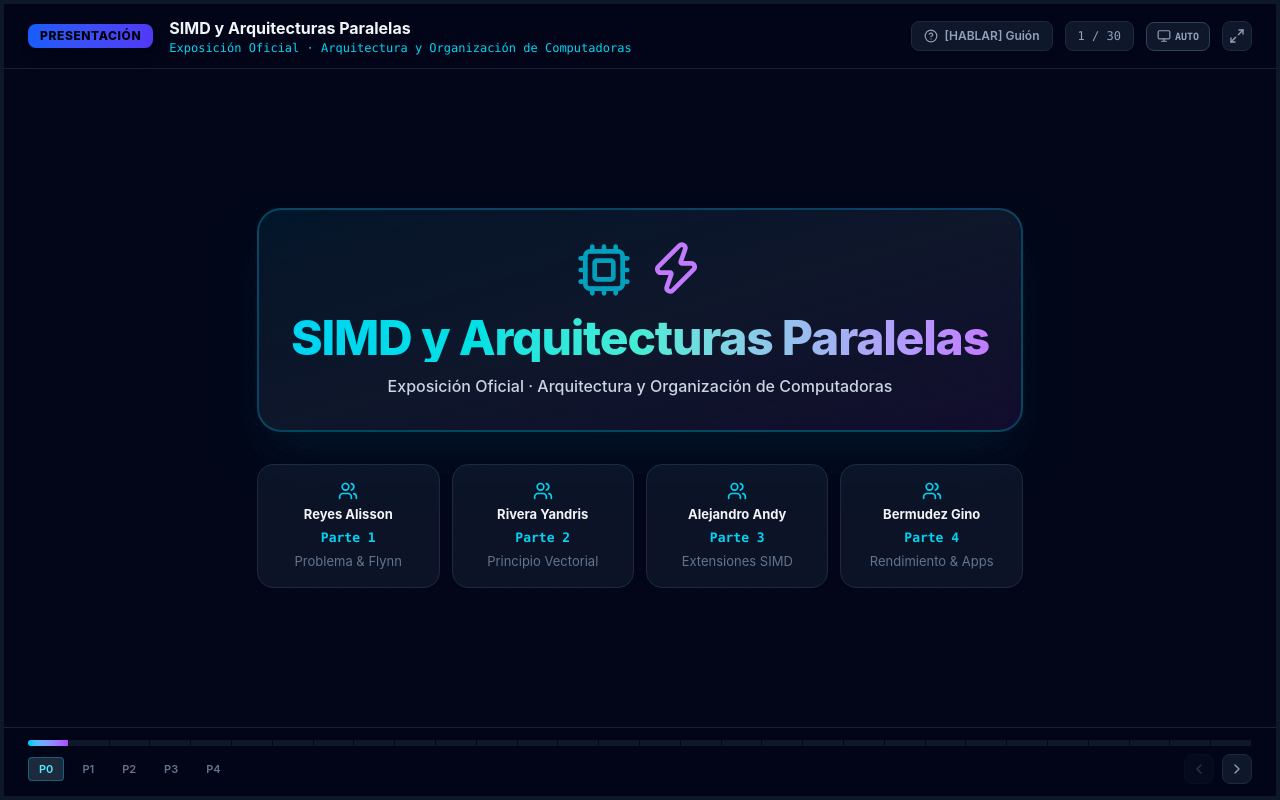
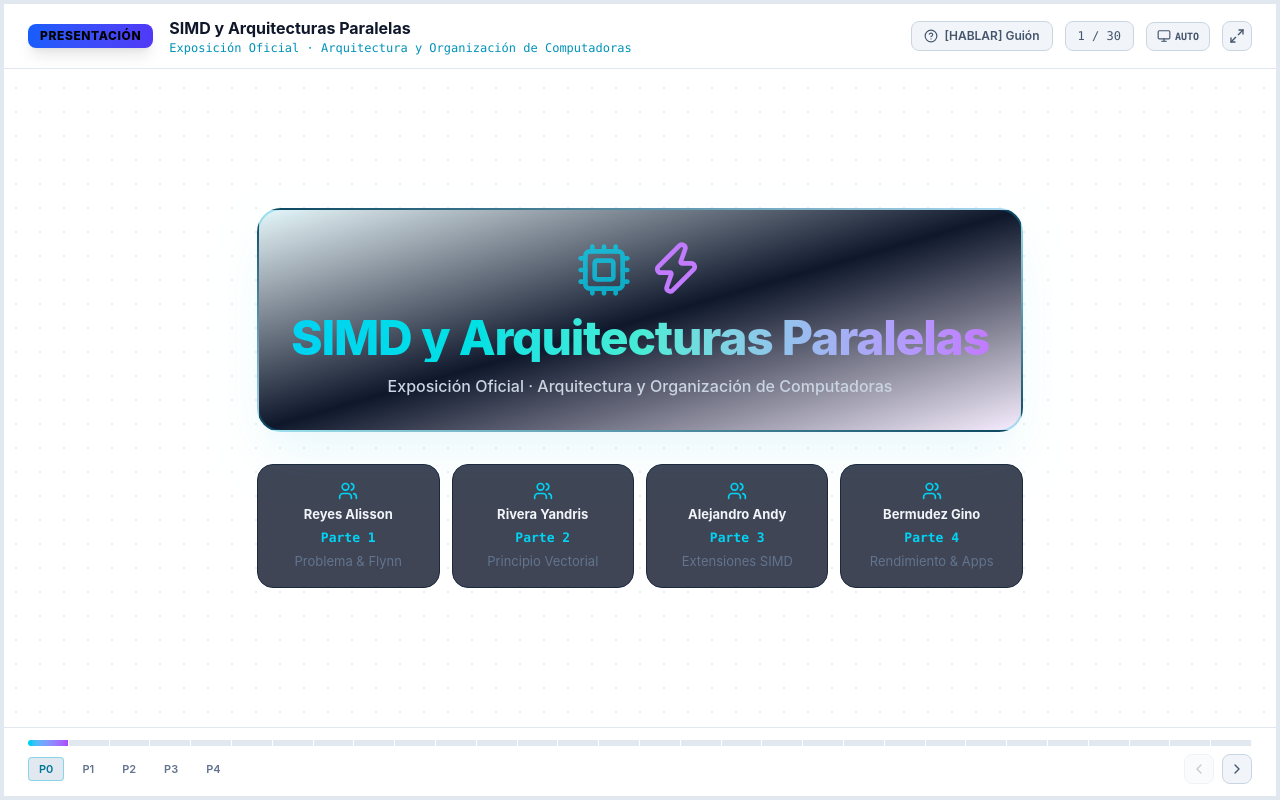
Before and after one commit to yan2005dris-afk/Presentacion, a React (Vite) app: page / in a window 1280 px wide. Built offline with nearby package versions, Linux system fonts and the light colour scheme.

Commit message:
refactor(chrome): apply dual-theme classes to App chrome surfaces

```diff
--- a/src/App.jsx
+++ b/src/App.jsx
@@ -323,32 +323,32 @@ export default function App() {
   const activeSection = SECTIONS.find(s => s.id === slide.section);
 
   return (
-    <div className="flex flex-col h-screen w-screen bg-slate-950 text-slate-100 font-sans select-none overflow-hidden border-4 border-slate-900 relative">
+    <div className="flex flex-col h-screen w-screen bg-white dark:bg-slate-950 text-slate-900 dark:text-slate-100 font-sans select-none overflow-hidden border-4 border-slate-200 dark:border-slate-900 relative">
       {/* Dynamic Background Pattern */}
-      <div className="absolute inset-0 bg-[radial-gradient(#1e293b_1px,transparent_1px)] [background-size:24px_24px] opacity-30 pointer-events-none" />
+      <div className="absolute inset-0 bg-[radial-gradient(#cbd5e1_1px,transparent_1px)] dark:bg-[radial-gradient(#1e293b_1px,transparent_1px)] [background-size:24px_24px] opacity-40 dark:opacity-30 pointer-events-none" />
 
       {/* Top Header Bar */}
-      <header className="flex justify-between items-center px-6 py-3 border-b border-slate-800/80 bg-slate-950/90 backdrop-blur-md z-20">
+      <header className="flex justify-between items-center px-6 py-3 border-b border-slate-200 dark:border-slate-800/80 bg-white/90 dark:bg-slate-950/90 backdrop-blur-md z-20">
         <div className="flex items-center gap-4">
           <div className={`px-3 py-1 rounded-lg bg-gradient-to-r ${activeSection.color} text-black font-extrabold text-xs shadow-lg uppercase tracking-wider`}>
             {activeSection.member}
           </div>
           <div>
-            <h1 className="text-base font-bold text-slate-100 flex items-center gap-2">
+            <h1 className="text-base font-bold text-slate-900 dark:text-slate-100 flex items-center gap-2">
               {slide.title}
             </h1>
-            <p className="text-xs text-cyan-400 font-mono">{slide.subtitle}</p>
+            <p className="text-xs text-cyan-600 dark:text-cyan-400 font-mono">{slide.subtitle}</p>
           </div>
         </div>
 
         <div className="flex items-center gap-3">
           <button
             onClick={() => setShowSpeakerNotes(!showSpeakerNotes)}
-            className={`px-3 py-1.5 rounded-lg text-xs font-semibold flex items-center gap-1.5 transition-all border ${showSpeakerNotes ? 'bg-amber-500/20 border-amber-500/50 text-amber-300' : 'bg-slate-900 border-slate-800 text-slate-400 hover:text-slate-200'}`}
+            className={`px-3 py-1.5 rounded-lg text-xs font-semibold flex items-center gap-1.5 transition-all border ${showSpeakerNotes ? 'bg-amber-500/20 border-amber-500/50 text-amber-700 dark:text-amber-300' : 'bg-slate-100 dark:bg-slate-900 border-slate-300 dark:border-slate-800 text-slate-600 dark:text-slate-400 hover:text-slate-900 dark:hover:text-slate-200'}`}
           >
             <HelpCircle size={14} /> [HABLAR] Guión
           </button>
-          <span className="text-xs font-mono text-slate-400 bg-slate-900 px-3 py-1.5 rounded-lg border border-slate-800">
+          <span className="text-xs font-mono text-slate-600 dark:text-slate-400 bg-slate-100 dark:bg-slate-900 px-3 py-1.5 rounded-lg border border-slate-300 dark:border-slate-800">
             {currentSlide + 1} / {slides.length}
           </span>
           <button
@@ -357,9 +357,9 @@ export default function App() {
             title={`Tema: ${theme} (T para cambiar)`}
             className={`px-2.5 py-1.5 rounded-lg text-[10px] font-mono font-bold flex items-center gap-1 transition-all border ${
               theme === 'system'
-                ? 'bg-slate-900 text-slate-400 border-slate-700'
+                ? 'bg-slate-100 dark:bg-slate-900 text-slate-600 dark:text-slate-400 border-slate-300 dark:border-slate-700'
                 : theme === 'dark'
-                  ? 'bg-slate-800 text-slate-100 border-slate-700'
+                  ? 'bg-slate-200 dark:bg-slate-800 text-slate-900 dark:text-slate-100 border-slate-300 dark:border-slate-700'
                   : 'bg-white text-slate-900 border-slate-300'
             }`}
           >
@@ -370,7 +370,7 @@ export default function App() {
           </button>
           <button
             onClick={toggleFullscreen}
-            className="p-1.5 rounded-lg bg-slate-900 border border-slate-800 text-slate-400 hover:text-slate-200 hover:border-slate-600 transition-all"
+            className="p-1.5 rounded-lg bg-slate-100 dark:bg-slate-900 border border-slate-300 dark:border-slate-800 text-slate-600 dark:text-slate-400 hover:text-slate-900 dark:hover:text-slate-200 hover:border-slate-400 dark:hover:border-slate-600 transition-all"
             title={isFullscreen ? 'Salir de pantalla completa' : 'Pantalla completa'}
           >
             {isFullscreen ? <Minimize2 size={16} /> : <Maximize2 size={16} />}
@@ -401,30 +401,30 @@ export default function App() {
             initial={{ y: 100, opacity: 0 }}
             animate={{ y: 0, opacity: 1 }}
             exit={{ y: 100, opacity: 0 }}
-            className="absolute bottom-16 left-6 right-6 bg-slate-900/95 border-2 border-amber-500/40 p-4 rounded-2xl shadow-2xl z-30 backdrop-blur-lg flex items-start gap-3"
+            className="absolute bottom-16 left-6 right-6 bg-white/95 dark:bg-slate-900/95 border-2 border-amber-500/40 p-4 rounded-2xl shadow-2xl z-30 backdrop-blur-lg flex items-start gap-3"
           >
-            <UserCheck size={24} className="text-amber-400 shrink-0 mt-1" />
+            <UserCheck size={24} className="text-amber-600 dark:text-amber-400 shrink-0 mt-1" />
             <div>
-              <h4 className="text-xs font-bold text-amber-400 uppercase tracking-wider mb-1">Guión del Orador (Resumen):</h4>
-              <p className="text-sm text-slate-200 font-medium leading-relaxed font-serif italic">"{slide.speaker}"</p>
+              <h4 className="text-xs font-bold text-amber-700 dark:text-amber-400 uppercase tracking-wider mb-1">Guión del Orador (Resumen):</h4>
+              <p className="text-sm text-slate-800 dark:text-slate-200 font-medium leading-relaxed font-serif italic">"{slide.speaker}"</p>
             </div>
           </motion.div>
         )}
       </AnimatePresence>
 
       {/* Footer Navigation & Progress */}
-      <footer className="px-6 py-3 border-t border-slate-800/80 bg-slate-950/95 flex flex-col gap-2 z-20">
-        <div className="w-full h-1.5 bg-slate-900 rounded-full overflow-hidden flex">
+      <footer className="px-6 py-3 border-t border-slate-200 dark:border-slate-800/80 bg-white/95 dark:bg-slate-950/95 flex flex-col gap-2 z-20">
+        <div className="w-full h-1.5 bg-slate-200 dark:bg-slate-900 rounded-full overflow-hidden flex">
           {slides.map((s, idx) => (
             <div
               key={s.id}
               onClick={() => setCurrentSlide(idx)}
-              className={`flex-1 h-full cursor-pointer transition-all border-r border-slate-950 ${idx === currentSlide ? 'bg-gradient-to-r from-cyan-400 to-purple-500 shadow-glow' : idx < currentSlide ? 'bg-slate-700' : 'bg-slate-900'}`}
+              className={`flex-1 h-full cursor-pointer transition-all border-r border-white dark:border-slate-950 ${idx === currentSlide ? 'bg-gradient-to-r from-cyan-400 to-purple-500 shadow-glow' : idx < currentSlide ? 'bg-slate-500 dark:bg-slate-700' : 'bg-slate-200 dark:bg-slate-900'}`}
             />
           ))}
         </div>
 
-        <div className="flex justify-between items-center text-xs text-slate-400">
+        <div className="flex justify-between items-center text-xs text-slate-600 dark:text-slate-400">
           <div className="flex gap-2">
             {SECTIONS.map(sec => (
               <button
@@ -434,7 +434,7 @@ export default function App() {
                   const firstIdx = slides.findIndex(s => s.section === sec.id);
                   if (firstIdx !== -1) setCurrentSlide(firstIdx);
                 }}
-                className={`px-2.5 py-1 rounded text-[11px] font-semibold transition-all ${slide.section === sec.id ? 'bg-slate-800 text-cyan-300 border border-cyan-500/40' : 'text-slate-500 hover:text-slate-300'}`}
+                className={`px-2.5 py-1 rounded text-[11px] font-semibold transition-all ${slide.section === sec.id ? 'bg-slate-200 dark:bg-slate-800 text-cyan-700 dark:text-cyan-300 border border-cyan-500/40' : 'text-slate-500 hover:text-slate-700 dark:hover:text-slate-300'}`}
               >
                 P{sec.id}
               </button>
@@ -442,10 +442,10 @@ export default function App() {
           </div>
 
           <div className="flex items-center gap-2">
-            <button onClick={prevSlide} disabled={currentSlide === 0} className="p-1.5 rounded-lg bg-slate-900 border border-slate-800 hover:bg-slate-800 disabled:opacity-30">
+            <button onClick={prevSlide} disabled={currentSlide === 0} className="p-1.5 rounded-lg bg-slate-100 dark:bg-slate-900 border border-slate-300 dark:border-slate-800 hover:bg-slate-200 dark:hover:bg-slate-800 disabled:opacity-30">
               <ChevronLeft size={16} />
             </button>
-            <button onClick={nextSlide} disabled={currentSlide === slides.length - 1} className="p-1.5 rounded-lg bg-slate-900 border border-slate-800 hover:bg-slate-800 disabled:opacity-30">
+            <button onClick={nextSlide} disabled={currentSlide === slides.length - 1} className="p-1.5 rounded-lg bg-slate-100 dark:bg-slate-900 border border-slate-300 dark:border-slate-800 hover:bg-slate-200 dark:hover:bg-slate-800 disabled:opacity-30">
               <ChevronRight size={16} />
             </button>
           </div>
```
